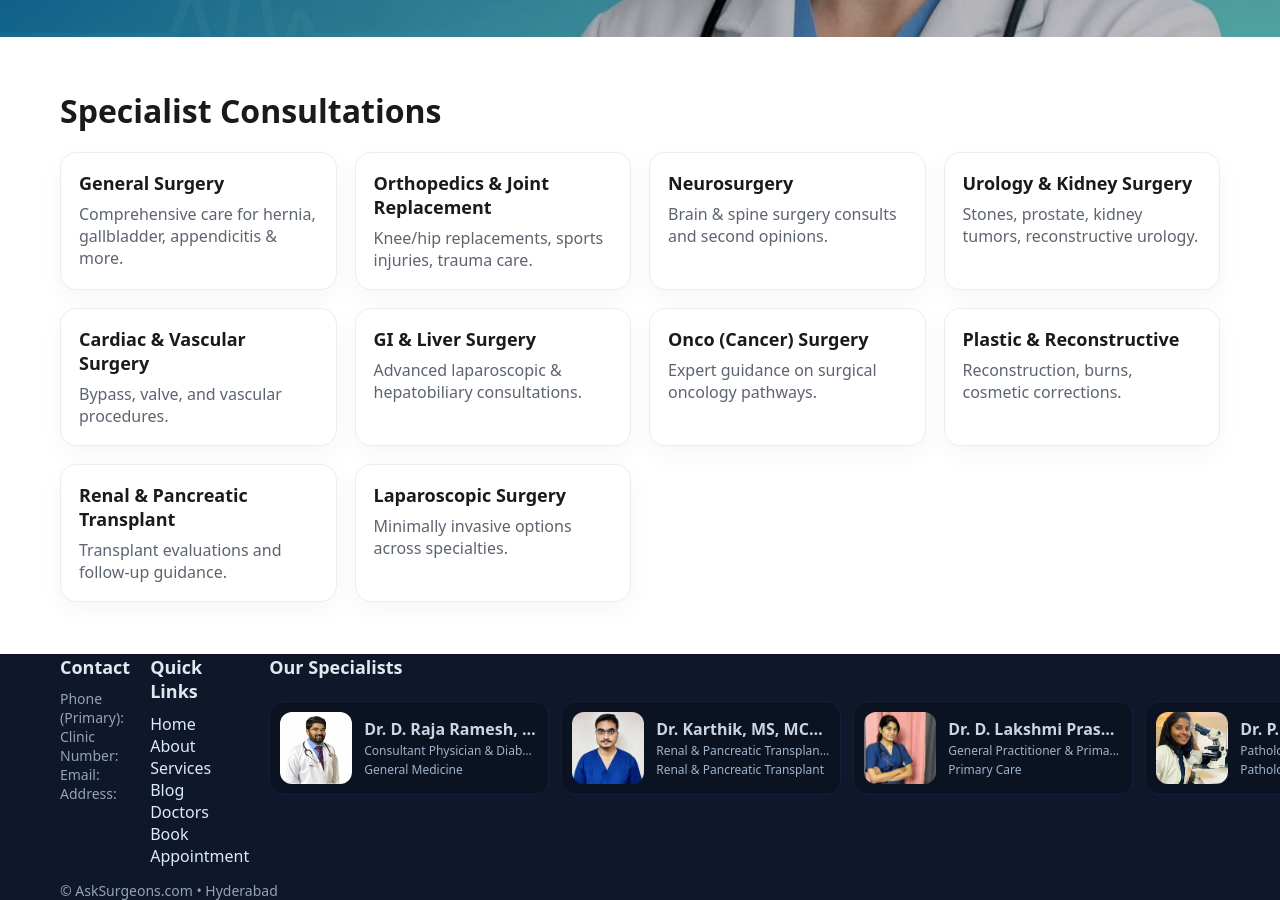
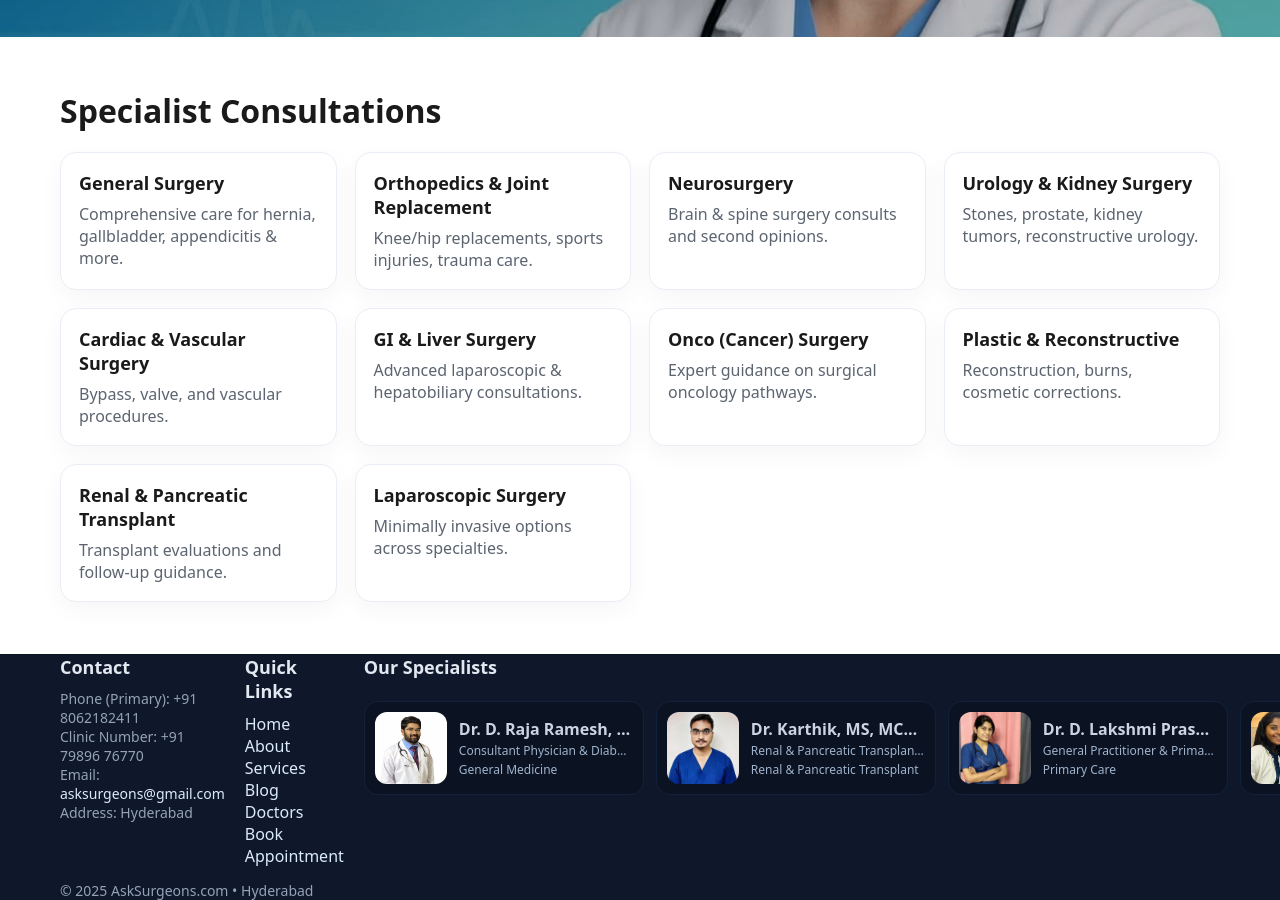
Before and after one commit to drrajarameshd/asksurgeons-site, a Jekyll site: the page built from index.html, in a window 1280 px wide and 900 px high, scrolled down 460 px. Built offline with Jekyll 4.4.1, drawn with Linux system fonts in a browser that asks for light colours; the list of posts is cut into pages by our own code.

Commit message:
Update footer.html

```diff
--- a/_includes/footer.html
+++ b/_includes/footer.html
@@ -2,35 +2,38 @@
 <footer role="contentinfo">
   <div class="container footer-inner footer">
     <div class="footer-grid">
+      <!-- Contact (hard-coded) -->
       <div>
         <h4>Contact</h4>
-        <div class="muted">Phone (Primary): <span id="as-phone-primary"></span></div>
-        <div class="muted">Clinic Number: <span id="as-phone-clinic"></span></div>
-        <div class="muted">Email: <a id="as-email" href="#"></a></div>
-        <div class="muted">Address: <span id="as-address"></span></div>
+        <div class="muted">Phone (Primary): +91 8062182411</div>
+        <div class="muted">Clinic Number: +91 79896 76770</div>
+        <div class="muted">Email: <a href="mailto:asksurgeons@gmail.com">asksurgeons@gmail.com</a></div>
+        <div class="muted">Address: Hyderabad</div>
       </div>
 
+      <!-- Quick Links (hard-coded paths for your GitHub Pages project) -->
       <div>
         <h4>Quick Links</h4>
-        <a href="{{ site.baseurl }}/">Home</a><br/>
-        <a href="{{ site.baseurl }}/about/">About</a><br/>
-        <a href="{{ site.baseurl }}/services/">Services</a><br/>
-        <a href="{{ site.baseurl }}/blog/">Blog</a><br/>
-        <a href="{{ site.baseurl }}/doctors/">Doctors</a><br/>
+        <a href="/asksurgeons-site/">Home</a><br/>
+        <a href="/asksurgeons-site/about/">About</a><br/>
+        <a href="/asksurgeons-site/services/">Services</a><br/>
+        <a href="/asksurgeons-site/blog/">Blog</a><br/>
+        <a href="/asksurgeons-site/doctors/">Doctors</a><br/>
         <a href="https://app.asksurgeons.com">Book Appointment</a>
       </div>
 
+      <!-- Doctors scroller (data-driven) -->
       <div>
         <h4>Our Specialists</h4>
-        <div id="as-docs-scroller">
+        <div id="as-docs-scroller" tabindex="0" aria-label="Doctors list (scroll horizontally)">
           <div id="as-docs-track">
             {%- assign doctors = site.data.doctors -%}
             {%- for d in doctors -%}
             <div class="doc-card">
               <img loading="lazy"
-                   src="{{ d.image | prepend: site.baseurl }}"
+                   src="{{ d.image | prepend: '/asksurgeons-site' }}"
                    alt="{{ d.name }}"
-                   onerror="this.src='{{ site.baseurl }}/assets/images/site-images/doctor-placeholder.webp'">
+                   onerror="this.src='/asksurgeons-site/assets/images/site-images/doctor-placeholder.webp'">
               <div class="meta">
                 <div class="name">{{ d.name }}</div>
                 <div class="qual">{{ d.bio }}</div>
@@ -41,9 +44,9 @@
             {%- for d in doctors -%}
             <div class="doc-card">
               <img loading="lazy"
-                   src="{{ d.image | prepend: site.baseurl }}"
+                   src="{{ d.image | prepend: '/asksurgeons-site' }}"
                    alt="{{ d.name }}"
-                   onerror="this.src='{{ site.baseurl }}/assets/images/site-images/doctor-placeholder.webp'">
+                   onerror="this.src='/asksurgeons-site/assets/images/site-images/doctor-placeholder.webp'">
               <div class="meta">
                 <div class="name">{{ d.name }}</div>
                 <div class="qual">{{ d.bio }}</div>
@@ -56,7 +59,62 @@
       </div>
     </div>
 
-    <div class="muted" style="margin-top:14px;">© <span id="as-year"></span> AskSurgeons.com • Hyderabad</div>
+    <div class="muted" style="margin-top:14px;">© <span id="as-year">2025</span> AskSurgeons.com • Hyderabad</div>
   </div>
 
+  <!-- tiny helper to auto-scroll the doctors strip -->
+  <script>
+    (function () {
+      const scroller = document.getElementById('as-docs-scroller');
+      const track = document.getElementById('as-docs-track');
+      const yearEl = document.getElementById('as-year');
+      if (yearEl) yearEl.textContent = new Date().getFullYear();
+
+      if (!scroller || !track) return;
+
+      let rafId = null;
+      let pos = 0;
+      const SPEED = 0.6; // pixels per frame; reduce to slow down, increase to speed up
+
+      function step() {
+        pos += SPEED;
+        scroller.scrollLeft = pos;
+        // loop when we reach halfway (we duplicated the list)
+        if (pos >= track.scrollWidth / 2) pos = 0;
+        rafId = requestAnimationFrame(step);
+      }
+
+      function start() {
+        cancelAnimationFrame(rafId);
+        rafId = requestAnimationFrame(step);
+      }
+      function stop() {
+        cancelAnimationFrame(rafId);
+      }
+
+      // Start auto-scroll
+      start();
+
+      // Pause on hover/focus/touch; resume on leave/blur/end
+      scroller.addEventListener('mouseenter', stop);
+      scroller.addEventListener('mouseleave', start);
+      scroller.addEventListener('focusin', stop);
+      scroller.addEventListener('focusout', start);
+      scroller.addEventListener('touchstart', stop, { passive: true });
+      scroller.addEventListener('touchend', start,   { passive: true });
+
+      // Allow wheel horizontal scroll (shift+wheel not needed on many mobiles)
+      scroller.addEventListener('wheel', function(e){
+        if (Math.abs(e.deltaX) > Math.abs(e.deltaY)) {
+          stop();
+          pos = scroller.scrollLeft + e.deltaX;
+          scroller.scrollLeft = pos;
+          // resume a bit later to avoid fighting user scroll
+          clearTimeout(scroller.__resumeTimer);
+          scroller.__resumeTimer = setTimeout(start, 800);
+          e.preventDefault();
+        }
+      }, { passive: false });
+    })();
+  </script>
 </footer>
```
